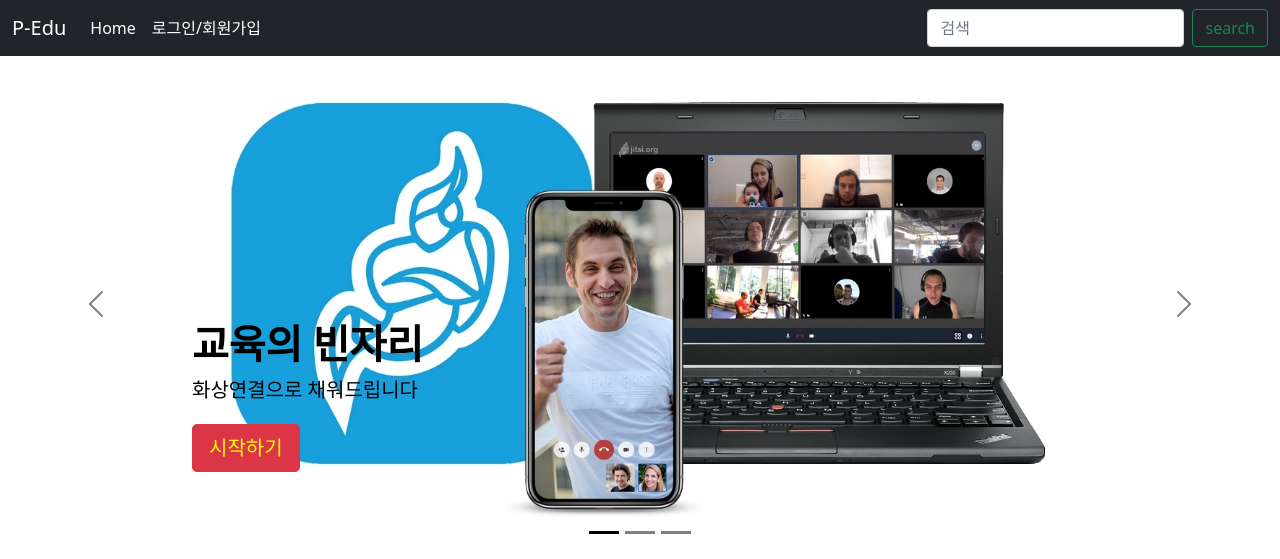
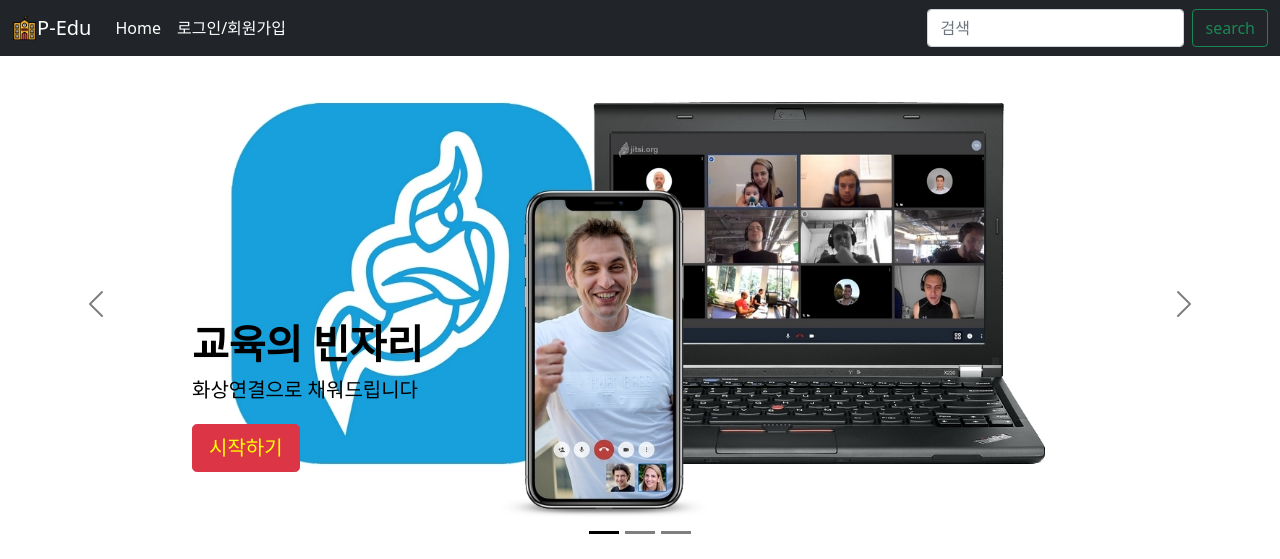
Before and after one commit to hans9645/KNU-Software-Design-Team5, a Flask app: page /logout in a window 1280 px wide. Shown: the top 559 px of the page. Run offline with Flask 2, Linux system fonts and the light colour scheme; some libraries are stand-ins or nearby versions.

Commit message:
add logo

```diff
--- a/templates/home.html
+++ b/templates/home.html
@@ -42,6 +42,7 @@
     <!-- 수평메뉴 nav 클래스. 국민학교 ~ search 버튼까지-->
     <nav class="navbar navbar-expand-md navbar-dark fixed-top bg-dark">
       <div class="container-fluid">
+      <img src="static/brand/school.png" width="2%" height="2%">
         <a class="navbar-brand" href="#">P-Edu</a>
         <button class="navbar-toggler" type="button" data-bs-toggle="collapse" data-bs-target="#navbarCollapse"
           aria-controls="navbarCollapse" aria-expanded="false" aria-label="Toggle navigation">
```
